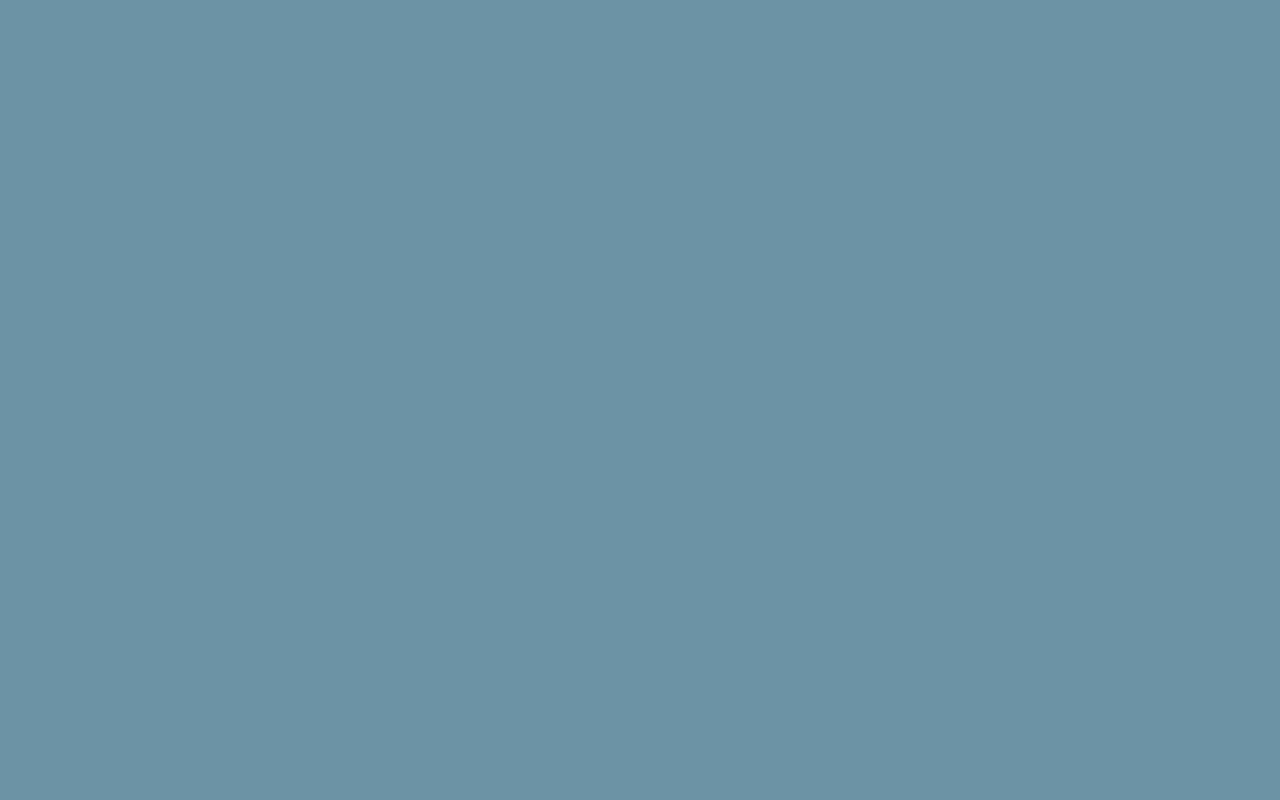
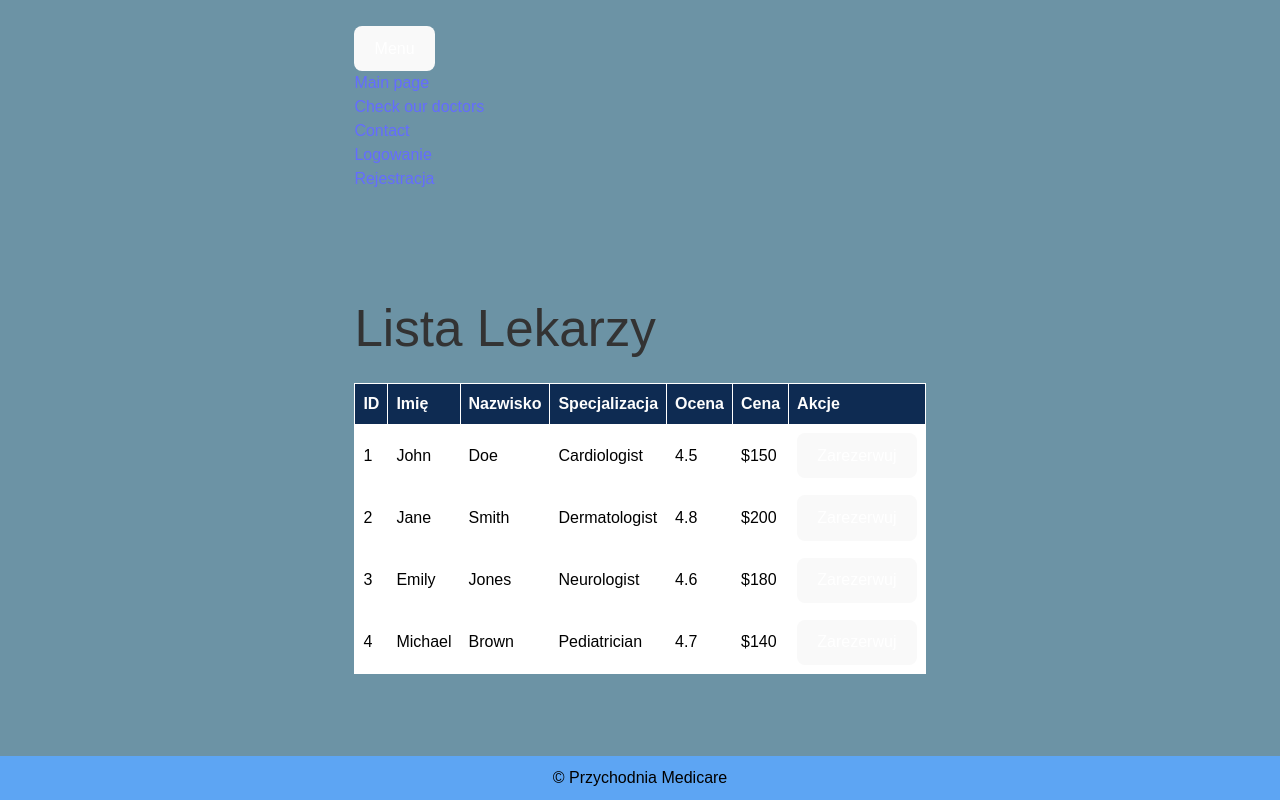
Before and after one commit to MikeThe1st/medical-clinic, a React (Vite) app in the folder frontend/: page /doctors in a window 1280 px wide. Before the commit this address had no page. Built offline with nearby package versions, Linux system fonts and the light colour scheme; no server answers.

Commit message:
Cala Strona doctors z alertami

```diff
--- a/frontend/src/App.jsx
+++ b/frontend/src/App.jsx
@@ -8,7 +8,7 @@ import Registration from "./pages/Registration.jsx";
 import Contact from "./pages/Contact.jsx";
 import ResetForgotPassword from "./pages/ResetForgotPassword.jsx";
 import Visits from "./pages/Visits.jsx";
-
+import Doctors from "./pages/Doctors.jsx";
 function App() {
 	return (
 		<BrowserRouter>
@@ -21,6 +21,7 @@ function App() {
 				<Route element={<Contact />} path="/contact" />
 				<Route element={<ResetForgotPassword />} path="/reset-forgot-password" />
 				<Route element={<Visits />} path="/visits" />
+				<Route element={<Doctors />} path="/doctors" />
 			</Routes>
 		</BrowserRouter>
 	);
--- /dev/null
+++ b/frontend/src/components/DoctorTable.jsx
@@ -0,0 +1,44 @@
+import React from "react";
+import "../css/DoctorsTable.css";
+
+const DoctorTable = ({ doctors }) => {
+  const handleReservation = (doctorId) => {
+    alert(`Zarezerwowano lekarza o ID: ${doctorId}`);
+  };
+
+  return (
+    <div>
+      <h1 className="h1-doctor">Lista Lekarzy</h1>
+      <table className="table-doctor">
+        <thead>
+          <tr>
+            <th>ID</th>
+            <th>Imię</th>
+            <th>Nazwisko</th>
+            <th>Specjalizacja</th>
+            <th>Ocena</th>
+            <th>Cena</th>
+            <th>Akcje</th>
+          </tr>
+        </thead>
+        <tbody>
+          {doctors.map((doctor) => (
+            <tr key={doctor.id}>
+              <td>{doctor.id}</td>
+              <td>{doctor.name}</td>
+              <td>{doctor.lastName}</td>
+              <td>{doctor.type}</td>
+              <td>{doctor.rating}</td>
+              <td>{doctor.price}</td>
+              <td>
+                <button onClick={() => handleReservation(doctor.id)}>Zarezerwuj</button>
+              </td>
+            </tr>
+          ))}
+        </tbody>
+      </table>
+    </div>
+  );
+};
+
+export default DoctorTable;
--- /dev/null
+++ b/frontend/src/css/DoctorsTable.css
@@ -0,0 +1,10 @@
+/* Przykładowe style CSS z marginesami dla klas h1-doctor i table-doctor */
+
+.h1-doctor {
+    margin-bottom: 20px; /* Margines dolny dla nagłówka h1 */
+  margin-top: 110px;
+}
+
+  .table-doctor {
+    margin-bottom: 100px; /* Margines dolny dla tabeli */
+  }
--- /dev/null
+++ b/frontend/src/pages/Doctors.jsx
@@ -0,0 +1,53 @@
+import React from "react";
+import Navbar from "../components/Navbar";
+import Footer from "../components/Footer";
+import DoctorTable from "../components/DoctorTable"; // Importujemy komponent DoctorTable
+
+const Doctors = () => {
+
+  const doctorsArray = [
+    {
+      id: 1,
+      name: "John",
+      lastName: "Doe",
+      type: "Cardiologist",
+      rating: 4.5,
+      price: "$150"
+    },
+    {
+      id: 2,
+      name: "Jane",
+      lastName: "Smith",
+      type: "Dermatologist",
+      rating: 4.8,
+      price: "$200"
+    },
+    {
+      id: 3,
+      name: "Emily",
+      lastName: "Jones",
+      type: "Neurologist",
+      rating: 4.6,
+      price: "$180"
+    },
+    {
+      id: 4,
+      name: "Michael",
+      lastName: "Brown",
+      type: "Pediatrician",
+      rating: 4.7,
+      price: "$140"
+    }
+  ];
+
+  return (
+    <div>
+      <Navbar />
+      {/* Przekazujemy listę lekarzy do komponentu DoctorTable */}
+      <DoctorTable doctors={doctorsArray} />
+      <Footer />
+    </div>
+  );
+};
+
+export default Doctors;
```
Also changed, not shown: frontend/src/css/terminal.css (deleted).
